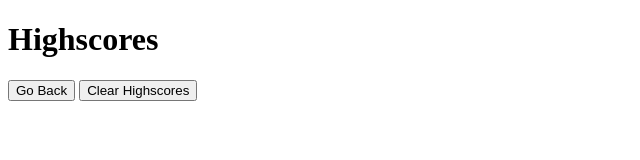
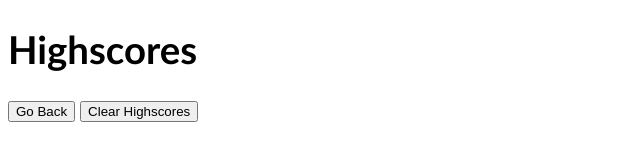
Before and after one commit to TLillySib/Coding-Quiz-Homework4, a plain HTML site: page highscores.html in a window 1280 px wide. Shown: the whole page, without its empty margins (0-640 px from the left). Drawn offline with Linux system fonts and the light colour scheme.

Commit message:
File update

```diff
--- a/highscores.html
+++ b/highscores.html
@@ -6,7 +6,7 @@
     <meta http-equiv="X-UA-Compatible" content="ie=edge" />
     <title>Highscores</title>
 
-    <link rel="stylesheet" href=".//style.css" />
+    <link rel="stylesheet" href="./style.css" />
   </head>
 
   <body>
```
